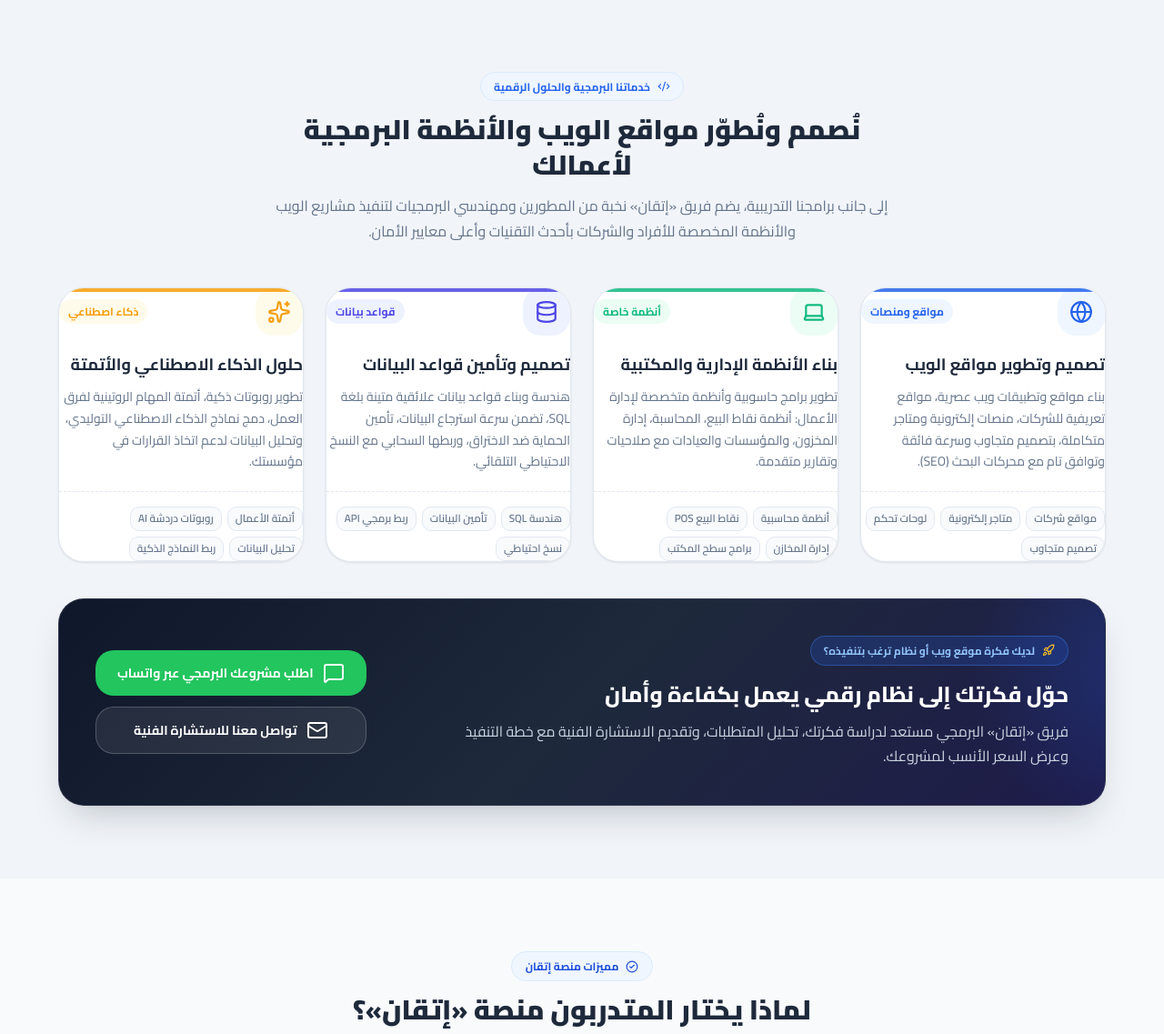
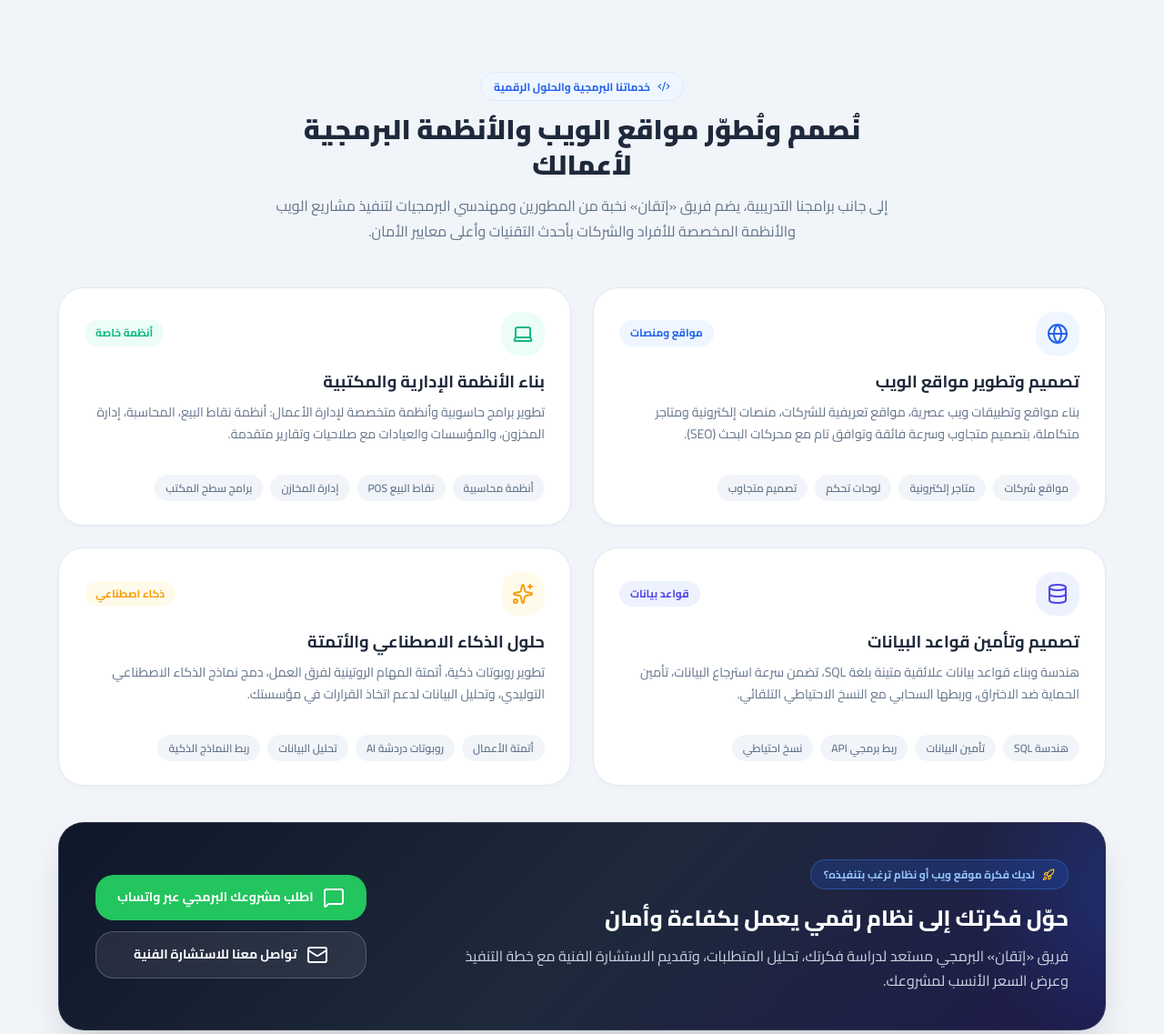
Before and after one commit to Ali-dev-25/itqan, a Django app: page /index.html in a window 1280 px wide. Shown: the part 4230-5367 px from the top of the page at 91% size. Run offline with Django 5.2, Linux system fonts and the light colour scheme.

Commit message:
تحسين مظهر وتصميم بطاقات الخدمات البرمجية وجعلها عمودين مريحين وإزالة البوردرات الزائدة

```diff
--- a/assets/css/public.css
+++ b/assets/css/public.css
@@ -1180,7 +1180,7 @@
    -------------------------------------------------------------------------- */
 .services-grid {
   display: grid;
-  grid-template-columns: repeat(4, 1fr);
+  grid-template-columns: repeat(2, 1fr);
   gap: var(--sp-6);
   margin-bottom: var(--sp-10);
 }
@@ -1189,42 +1189,30 @@
   background: var(--clr-surface);
   border: 1px solid var(--clr-border);
   border-radius: var(--r-2xl);
-  padding: var(--sp-7);
+  padding: 26px 28px;
   display: flex;
   flex-direction: column;
   transition: transform var(--tr-normal), box-shadow var(--tr-normal), border-color var(--tr-normal);
   position: relative;
-  overflow: hidden;
-  box-shadow: var(--shadow-sm);
-}
-
-.service-card::before {
-  content: '';
-  position: absolute;
-  top: 0;
-  left: 0;
-  right: 0;
-  height: 4px;
-  background: var(--service-color, var(--clr-primary));
-  opacity: 0.85;
+  box-shadow: 0 2px 8px -2px rgba(15, 23, 42, 0.04);
 }
 
 .service-card:hover {
-  transform: translateY(-5px);
-  box-shadow: 0 16px 36px -8px rgba(15, 23, 42, 0.08);
-  border-color: rgba(37, 99, 235, 0.35);
+  transform: translateY(-4px);
+  box-shadow: 0 14px 30px -6px rgba(15, 23, 42, 0.08);
+  border-color: rgba(37, 99, 235, 0.3);
 }
 
 .service-card-top {
   display: flex;
   align-items: center;
   justify-content: space-between;
-  margin-bottom: var(--sp-5);
+  margin-bottom: 16px;
 }
 
 .service-icon-box {
-  width: 52px;
-  height: 52px;
+  width: 48px;
+  height: 48px;
   border-radius: var(--r-xl);
   display: flex;
   align-items: center;
@@ -1233,50 +1221,52 @@
 }
 
 .service-icon-box svg {
-  width: 26px;
-  height: 26px;
+  width: 24px;
+  height: 24px;
 }
 
 .service-badge {
-  font-size: var(--fs-xs);
-  font-weight: var(--fw-bold);
-  padding: 4px 10px;
+  font-size: 0.74rem;
+  font-weight: 700;
+  padding: 5px 12px;
   border-radius: var(--r-full);
 }
 
 .service-title {
-  font-size: var(--fs-lg);
-  font-weight: var(--fw-bold);
+  font-size: 1.15rem;
+  font-weight: 700;
   color: var(--clr-text);
-  margin-bottom: var(--sp-3);
-  line-height: 1.35;
+  margin-bottom: 8px;
+  line-height: 1.4;
 }
 
 .service-desc {
-  font-size: var(--fs-sm);
+  font-size: 0.88rem;
   color: var(--clr-text-secondary);
-  line-height: 1.7;
-  margin-bottom: var(--sp-5);
+  line-height: 1.75;
+  margin-bottom: 18px;
   flex-grow: 1;
 }
 
 .service-tags-wrap {
   display: flex;
   flex-wrap: wrap;
-  gap: 6px;
+  align-items: center;
+  gap: 8px;
   margin-top: auto;
-  padding-top: var(--sp-4);
-  border-top: 1px dashed var(--clr-border);
+  padding-top: 14px;
 }
 
 .service-tag-pill {
-  font-size: 0.73rem;
+  font-size: 0.75rem;
   font-weight: 600;
   color: var(--clr-text-secondary);
-  background: var(--clr-surface-alt, #F8FAFC);
-  padding: 3px 8px;
-  border-radius: var(--r-md);
-  border: 1px solid var(--clr-border);
+  background: var(--clr-surface-alt, #F1F5F9);
+  padding: 5px 12px;
+  border-radius: var(--r-full);
+  border: none;
+  display: inline-flex;
+  align-items: center;
 }
 
 /* Software CTA Banner */
```
